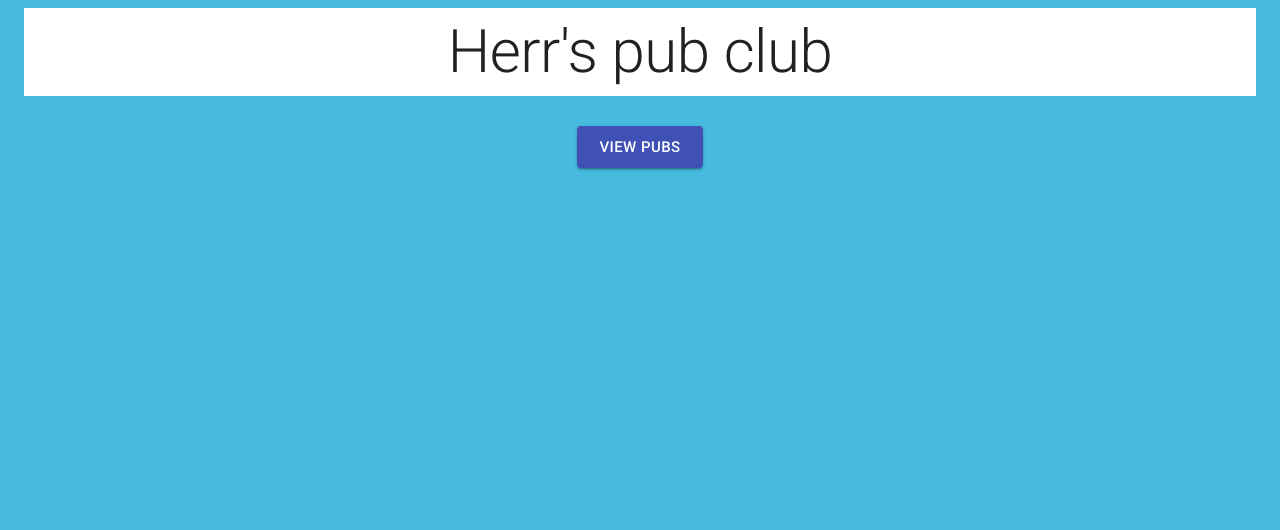
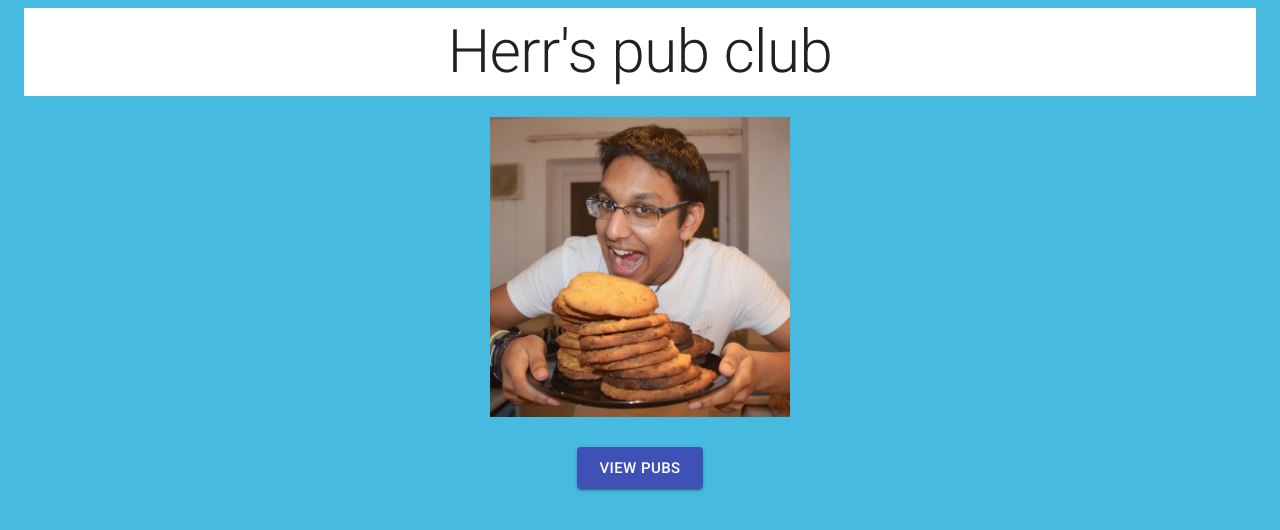
Before and after one commit to ryanhannigan/binarybeer, a React (Create React App) app: page / in a window 1280 px wide. Shown: the top 530 px of the page. Built offline with nearby package versions, Linux system fonts and the light colour scheme.

Commit message:
add hershs face

```diff
--- a/src/components/Title.js
+++ b/src/components/Title.js
@@ -11,8 +11,8 @@ const useStyles = makeStyles(theme => ({
   },
 }));
 
-export default function Title(props) {
+export default function Title({ children, bottomGutter = 0 }) {
   const classes = useStyles();
 
-  return <Typography variant="h2" className={classes.root}>{props.children}</Typography>;
+  return <Typography variant="h2" className={classes.root} gutterBottom={bottomGutter}>{children}</Typography>;
 }
--- a/src/pages/home.js
+++ b/src/pages/home.js
@@ -1,10 +1,12 @@
 import React from 'react';
 import Title from '../components/Title';
+import Box from '@material-ui/core/Box';
 import { makeStyles } from '@material-ui/core/styles';
 import Typography from '@material-ui/core/Typography';
 import Button from '@material-ui/core/Button';
 import { Link } from "react-router-dom";
 import BlueContainer from '../components/bluecontainer';
+import Image from '../components/squareimage';
 
 const useStyles = makeStyles(theme => ({
   root: {
@@ -33,13 +35,15 @@ export default () => {
 	const classes = useStyles();
   return (
     <div class="home">
-
-    <BlueContainer>
-          <Title>Herr's pub club</Title>
+      <BlueContainer>
+        <Box display="flex" flexDirection="column" alignItems="center">
+          <Title bottomGutter={1}>Herr's pub club</Title>
+          <Image size={300} src={require(`../assets/hersh.png`)} />
           <Typography align="center" component="div" style={{width:'100%', margin:'30px 0'}}>
-          	<Button variant="contained" size="large" color="primary" component={Link} to="/publist">View pubs</Button>
+            <Button variant="contained" size="large" color="primary" component={Link} to="/publist">View pubs</Button>
           </Typography>
-       </BlueContainer>
+        </Box>
+      </BlueContainer>
     </div>
   );
 }
```
